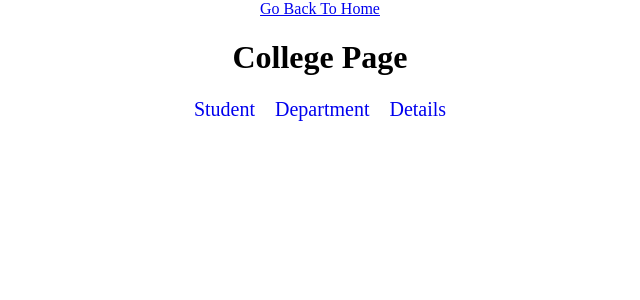
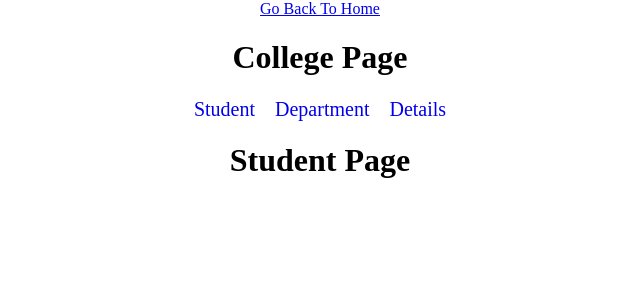
Before and after one commit to sumitbasu116/react-router-blog, a React (Vite) app: page /college in a window 1280 px wide. Shown: the top 300 px of the page, without its empty margins (320-960 px from the left). Built offline with nearby package versions, Linux system fonts and the light colour scheme.

Commit message:
index route to make a child data default to display when the parent route opens

```diff
--- a/src/App.jsx
+++ b/src/App.jsx
@@ -24,7 +24,7 @@ function App() {
         </Route>
 
         <Route path="/college" element={<College />}>
-          <Route path="student" element={<Student />} />
+          <Route index element={<Student />} />
           <Route path="details" element={<Details />} />
           <Route path="department" element={<Department />} />
         </Route>
--- a/src/College.jsx
+++ b/src/College.jsx
@@ -8,7 +8,7 @@ function College() {
     <div className="college" style={{textAlign:'center'}}>
     <Link to="/">Go Back To Home</Link>
     <h1>College Page</h1>
-    <Link className="link" to="student">Student</Link>
+    <Link className="link" to="">Student</Link>
     <Link className="link" to="department">Department</Link>
     <Link className="link" to="details">Details</Link>
     <Outlet/>
```
